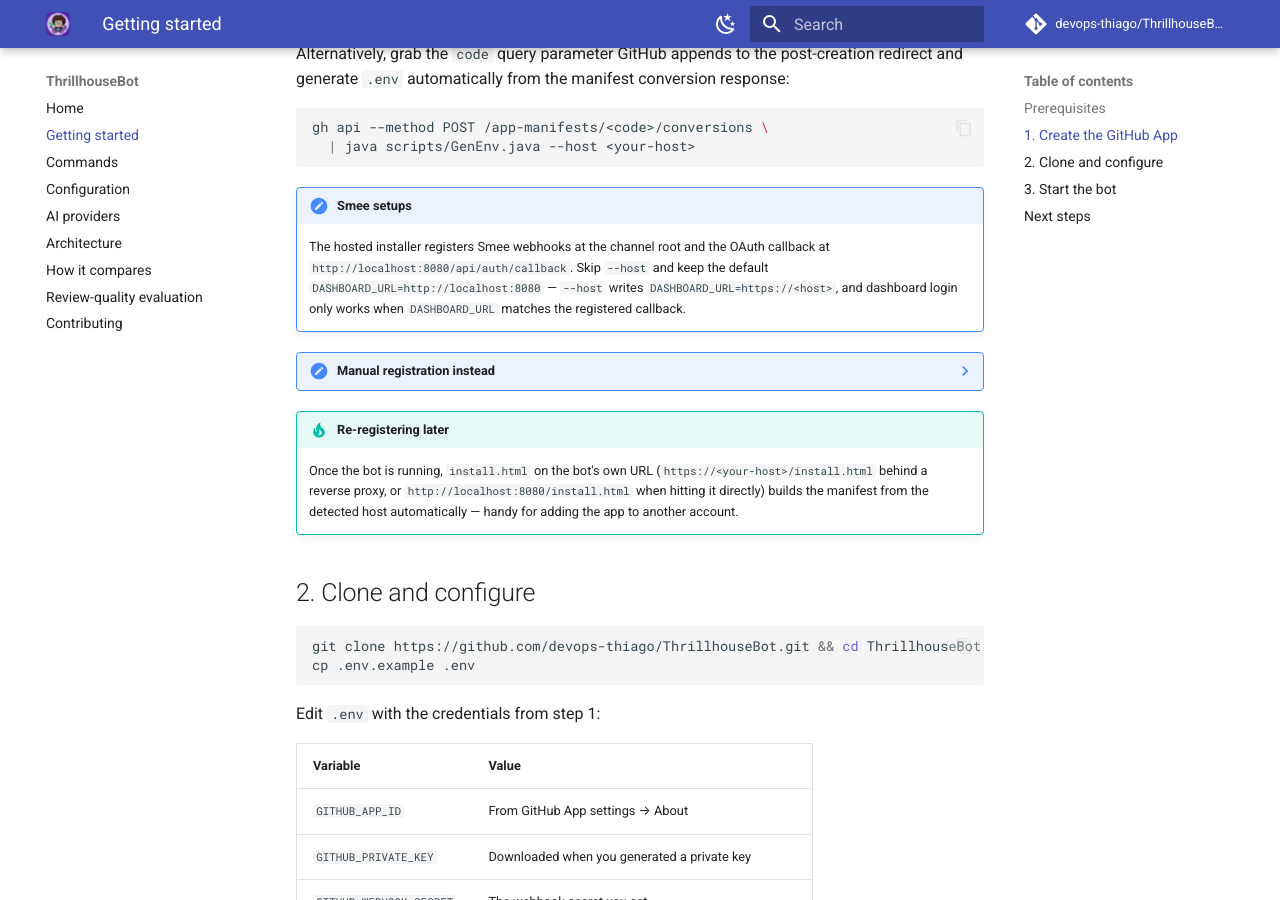
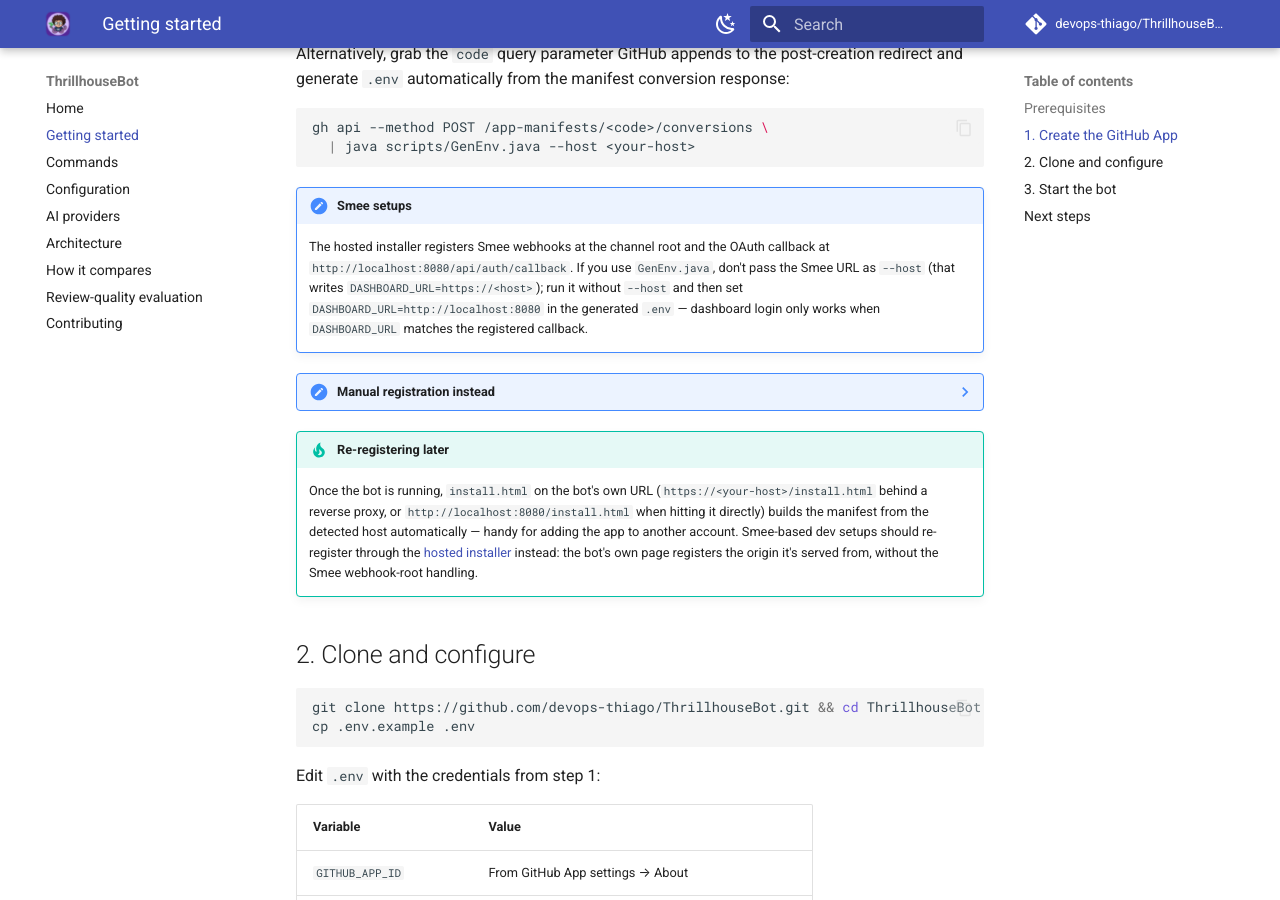
Before and after one commit to devops-thiago/ThrillhouseBot, an MkDocs documentation site: the page built from docs/getting-started.md, in a window 1280 px wide and 900 px high, scrolled down 852 px. Built offline with MkDocs 1.6.1 and Material for MkDocs 9.7.7, drawn with Linux system fonts in a browser that asks for light colours; comment, search, counter and statistics services are not loaded.

Commit message:
docs: correct Smee GenEnv guidance and re-register path (#319)
GenEnv without --host writes a DASHBOARD_URL=https://<your-host>
placeholder, not the localhost default, so the Smee note now says to run
it without --host and then set DASHBOARD_URL=http://localhost:8080 in
the generated .env. The re-register tip now sends Smee setups to the
hosted installer, since the bot's own install.html registers the origin
it is served from with no Smee webhook-root handling.

Co-Authored-By: Claude Fable 5 <noreply@anthropic.com>

```diff
--- a/docs/getting-started.md
+++ b/docs/getting-started.md
@@ -39,10 +39,11 @@ gh api --method POST /app-manifests/<code>/conversions \
 !!! note "Smee setups"
 
     The hosted installer registers Smee webhooks at the channel root and the
-    OAuth callback at `http://localhost:8080/api/auth/callback`. Skip `--host`
-    and keep the default `DASHBOARD_URL=http://localhost:8080` — `--host`
-    writes `DASHBOARD_URL=https://<host>`, and dashboard login only works when
-    `DASHBOARD_URL` matches the registered callback.
+    OAuth callback at `http://localhost:8080/api/auth/callback`. If you use
+    `GenEnv.java`, don't pass the Smee URL as `--host` (that writes
+    `DASHBOARD_URL=https://<host>`); run it without `--host` and then set
+    `DASHBOARD_URL=http://localhost:8080` in the generated `.env` — dashboard
+    login only works when `DASHBOARD_URL` matches the registered callback.
 
 ??? note "Manual registration instead"
 
@@ -69,7 +70,9 @@ gh api --method POST /app-manifests/<code>/conversions \
     (`https://<your-host>/install.html` behind a reverse proxy, or
     `http://localhost:8080/install.html` when hitting it directly) builds the
     manifest from the detected host automatically — handy for adding the app to
-    another account.
+    another account. Smee-based dev setups should re-register through the
+    [hosted installer](install.html) instead: the bot's own page registers the
+    origin it's served from, without the Smee webhook-root handling.
 
 ## 2. Clone and configure
 
```
Also changed, not shown: docs/install.html (+6 -5 lines).
